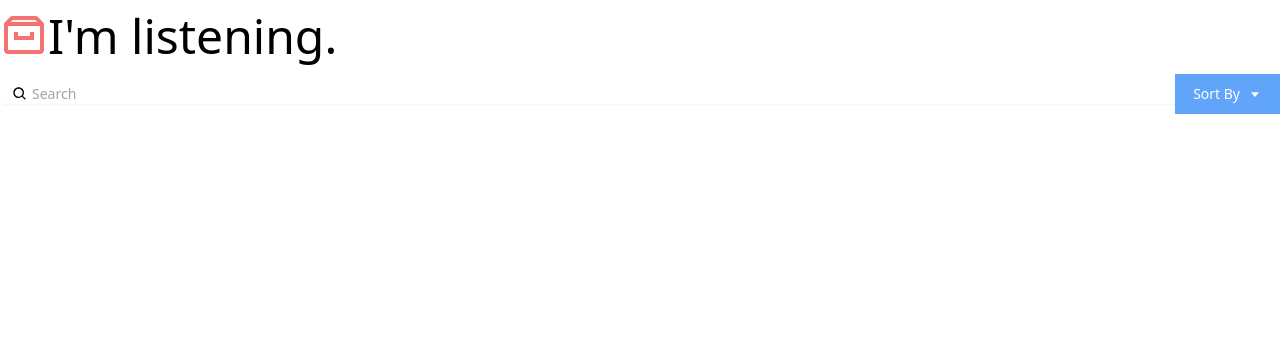
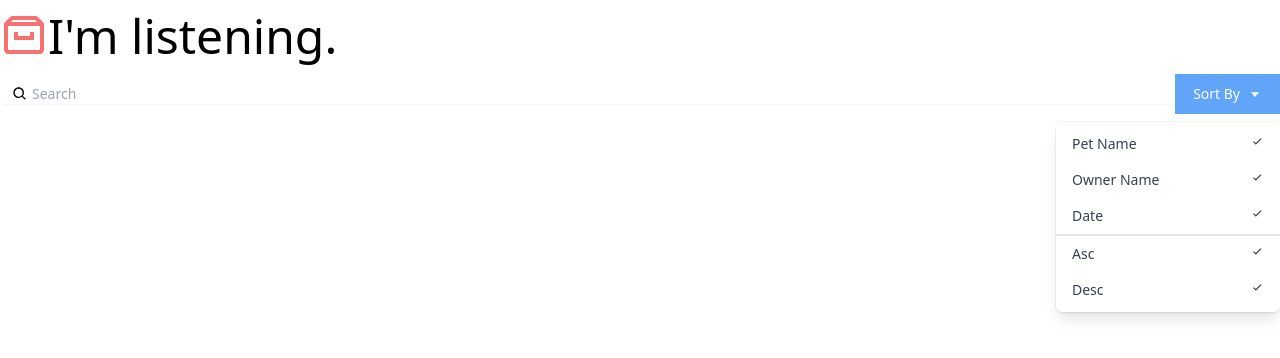
Before and after one commit to D-Whipp/reactinterface, a JavaScript app: page / in a window 1280 px wide. Shown: the top 358 px of the page. Built offline with nearby package versions, Linux system fonts and the light colour scheme; the HTML template or start-up script is replaced by a standard one.

Commit message:
created DropDown Component

```diff
--- a/src/App.js
+++ b/src/App.js
@@ -1,5 +1,6 @@
 import { BiArchive } from 'react-icons/bi';
 import Search from './Components/Search';
+
 
 function App() {
   return (
--- a/src/Components/Search.js
+++ b/src/Components/Search.js
@@ -1,4 +1,51 @@
-import { BiSearch, BiCaretDown } from 'react-icons/bi';
+import { BiSearch, BiCaretDown, BiCheck } from 'react-icons/bi';
+
+const DropDown = () => {
+  return (
+    <div
+      className="origin-top-right absolute right-0 mt-2 w-56
+      rounded-md shadow-lg bg-white ring-1 ring-black ring-opacity-5"
+    >
+      <div
+        className="py-1"
+        role="menu"
+        aria-orientation="vertical"
+        aria-labelledby="options-menu"
+      >
+        <div
+          className="px-4 py-2 text-sm text-gray-700 hover:bg-gray-100 hover:text-gray-900 flex justify-between cursor-pointer"
+          role="menuitem"
+        >
+          Pet Name <BiCheck />
+        </div>
+        <div
+          className="px-4 py-2 text-sm text-gray-700 hover:bg-gray-100 hover:text-gray-900 flex justify-between cursor-pointer"
+          role="menuitem"
+        >
+          Owner Name <BiCheck />
+        </div>
+        <div
+          className="px-4 py-2 text-sm text-gray-700 hover:bg-gray-100 hover:text-gray-900 flex justify-between cursor-pointer"
+          role="menuitem"
+        >
+          Date <BiCheck />
+        </div>
+        <div
+          className="px-4 py-2 text-sm text-gray-700 hover:bg-gray-100 hover:text-gray-900 flex justify-between cursor-pointer border-gray-1 border-t-2"
+          role="menuitem"
+        >
+          Asc <BiCheck />
+        </div>
+        <div
+          className="px-4 py-2 text-sm text-gray-700 hover:bg-gray-100 hover:text-gray-900 flex justify-between cursor-pointer"
+          role="menuitem"
+        >
+          Desc <BiCheck />
+        </div>
+      </div>
+    </div>
+  );
+};
 
 const Search = () => {
   return (
@@ -27,6 +74,7 @@ const Search = () => {
             >
               Sort By <BiCaretDown className="ml-2" />
             </button>
+            <DropDown />
           </div>
         </div>
       </div>
```
